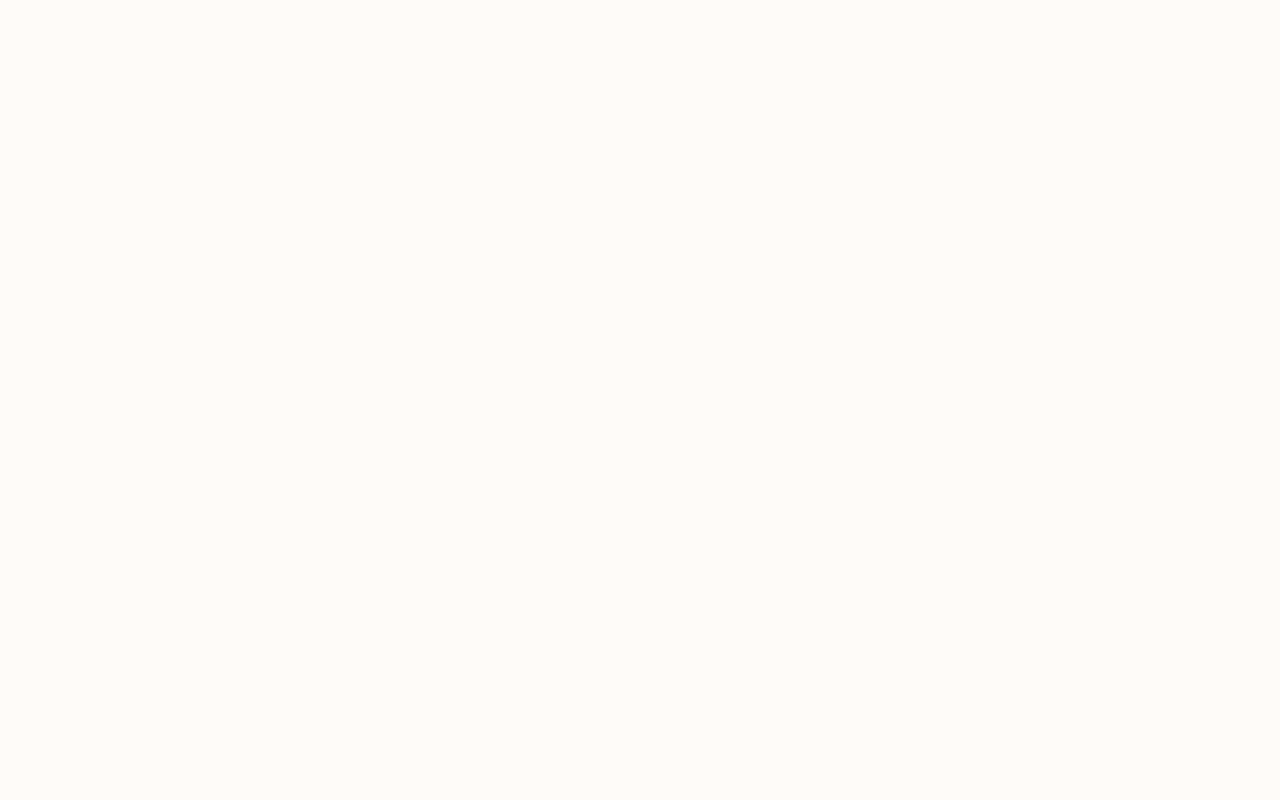
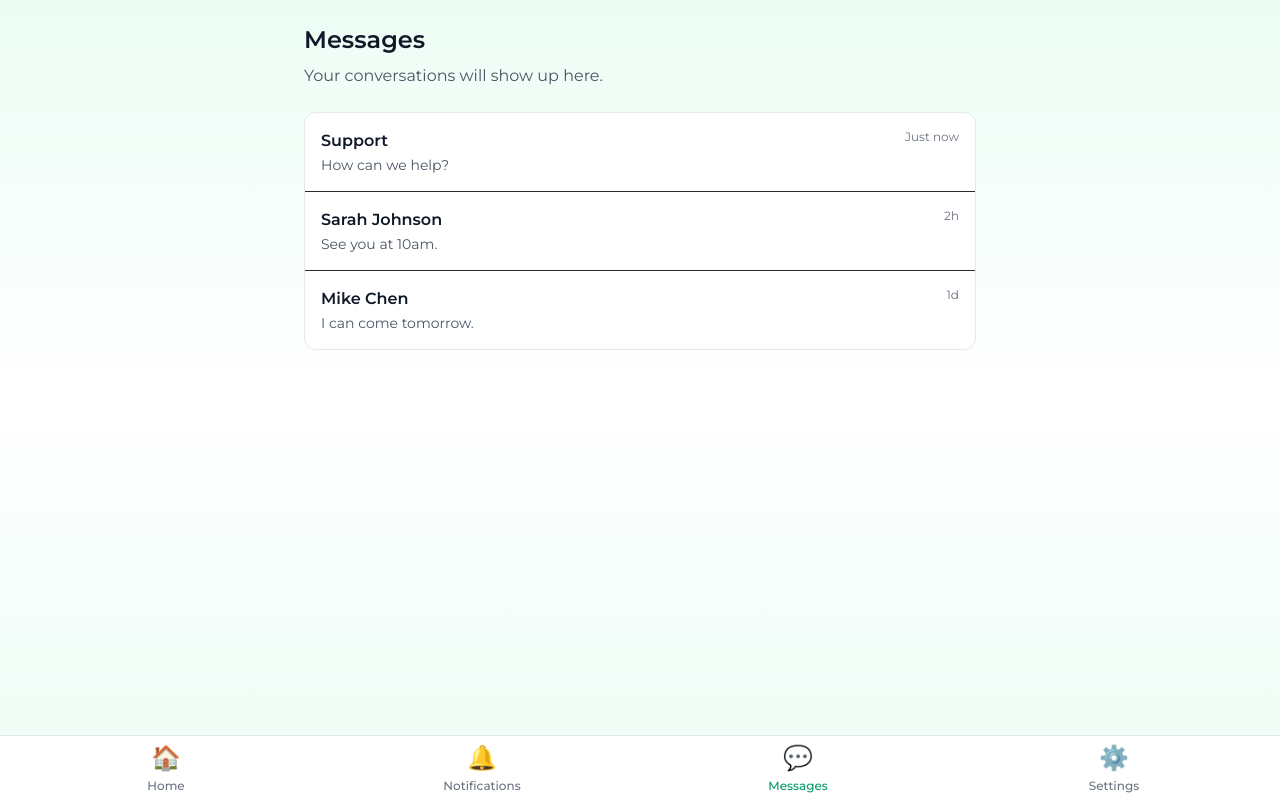
Before and after one commit to FlyersUp/Flyers-UP-, a Next.js app in the folder flyers-up/: page /messages in a window 1280 px wide. Before the commit this address had no page. Built offline with nearby package versions, Linux system fonts and the light colour scheme.

Commit message:
Stop bounce-to-dashboard: implement messages pages and customer home

```diff
--- a/flyers-up/app/customer/home/page.tsx
+++ b/flyers-up/app/customer/home/page.tsx
@@ -1,5 +1,5 @@
-import { redirect } from 'next/navigation';
+'use client';
 
-export default function CustomerHomeRedirect() {
-  redirect('/customer');
-}
+// Keep `/customer/home` working as a “home tab” without bouncing users back via redirect.
+// We reuse the existing customer dashboard page implementation.
+export { default } from '../page';
--- a/flyers-up/app/messages/[conversationId]/page.tsx
+++ b/flyers-up/app/messages/[conversationId]/page.tsx
@@ -1,5 +1,33 @@
-import { redirect } from 'next/navigation';
+'use client';
 
-export default function ConversationRedirect() {
-  redirect('/customer');
+import Link from 'next/link';
+import { useParams } from 'next/navigation';
+import PageLayout from '@/components/PageLayout';
+
+export default function ConversationPage() {
+  const params = useParams();
+  const conversationId = params.conversationId as string;
+
+  return (
+    <PageLayout className="pb-24">
+      <div className="max-w-2xl mx-auto">
+        <div className="flex items-center justify-between mb-4">
+          <h1 className="text-xl font-bold text-gray-900">Conversation</h1>
+          <Link href="/messages" className="text-sm text-emerald-700 hover:text-emerald-800">
+            Back to Messages
+          </Link>
+        </div>
+
+        <div className="bg-white border border-gray-200 rounded-xl p-4">
+          <p className="text-sm text-gray-600">
+            Conversation ID: <span className="font-mono">{conversationId}</span>
+          </p>
+          <p className="text-gray-700 mt-3">
+            Chat UI wiring is next. For now this page confirms navigation works and won’t bounce you
+            back to the dashboard.
+          </p>
+        </div>
+      </div>
+    </PageLayout>
+  );
 }
--- a/flyers-up/app/messages/page.tsx
+++ b/flyers-up/app/messages/page.tsx
@@ -1,6 +1,39 @@
-import { redirect } from 'next/navigation';
+'use client';
 
-export default function MessagesRedirect() {
-  // Messages UI is currently implemented under /customer/chat and /pro/chat
-  redirect('/customer');
+import Link from 'next/link';
+import PageLayout from '@/components/PageLayout';
+
+const mockThreads = [
+  { id: '1', name: 'Support', last: 'How can we help?', time: 'Just now' },
+  { id: '2', name: 'Sarah Johnson', last: 'See you at 10am.', time: '2h' },
+  { id: '3', name: 'Mike Chen', last: 'I can come tomorrow.', time: '1d' },
+];
+
+export default function MessagesPage() {
+  return (
+    <PageLayout showBackButton={false} className="pb-24">
+      <div className="max-w-2xl mx-auto">
+        <h1 className="text-2xl font-bold text-gray-900 mb-2">Messages</h1>
+        <p className="text-gray-600 mb-6">Your conversations will show up here.</p>
+
+        <div className="bg-white border border-gray-200 rounded-xl divide-y">
+          {mockThreads.map((t) => (
+            <Link
+              key={t.id}
+              href={`/messages/${t.id}`}
+              className="block px-4 py-4 hover:bg-gray-50 transition-colors"
+            >
+              <div className="flex items-start justify-between gap-4">
+                <div>
+                  <div className="font-semibold text-gray-900">{t.name}</div>
+                  <div className="text-sm text-gray-600 mt-0.5">{t.last}</div>
+                </div>
+                <div className="text-xs text-gray-500 whitespace-nowrap">{t.time}</div>
+              </div>
+            </Link>
+          ))}
+        </div>
+      </div>
+    </PageLayout>
+  );
 }
```
